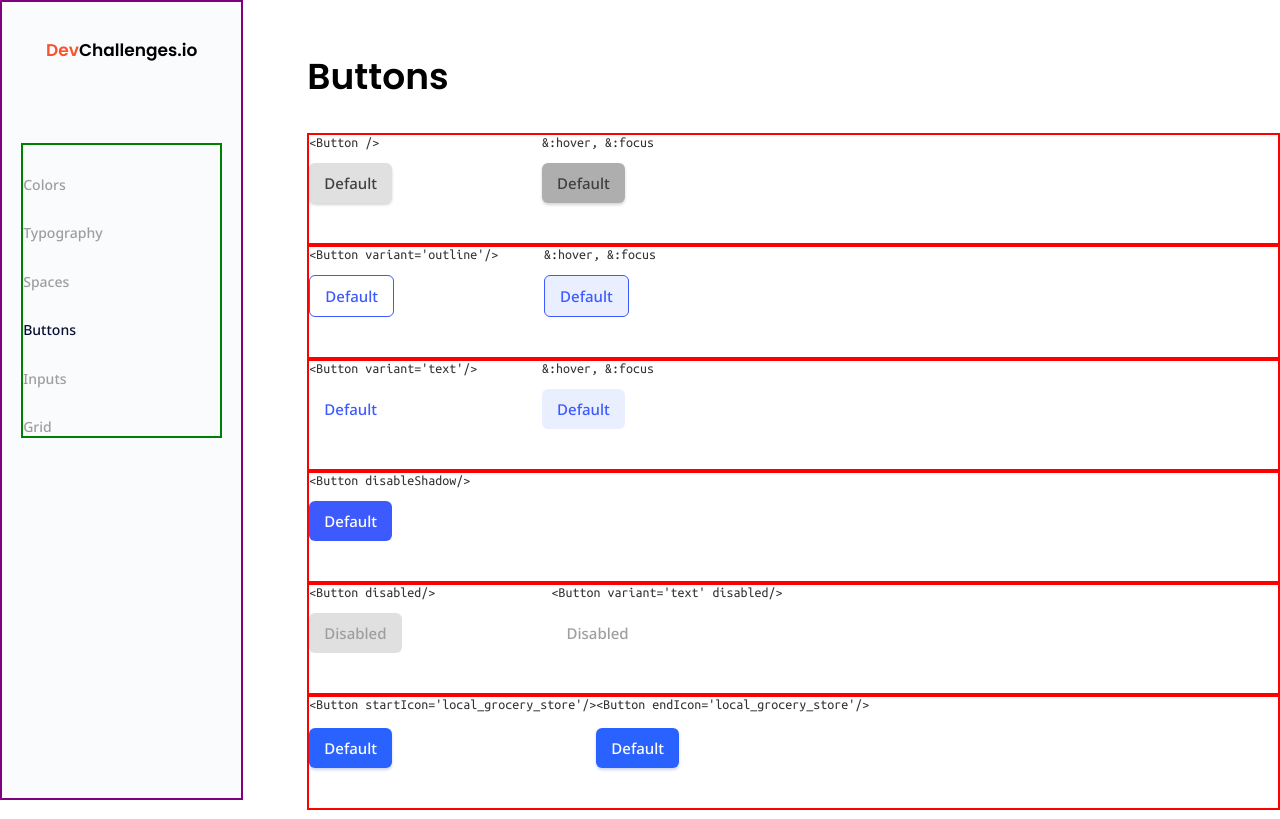
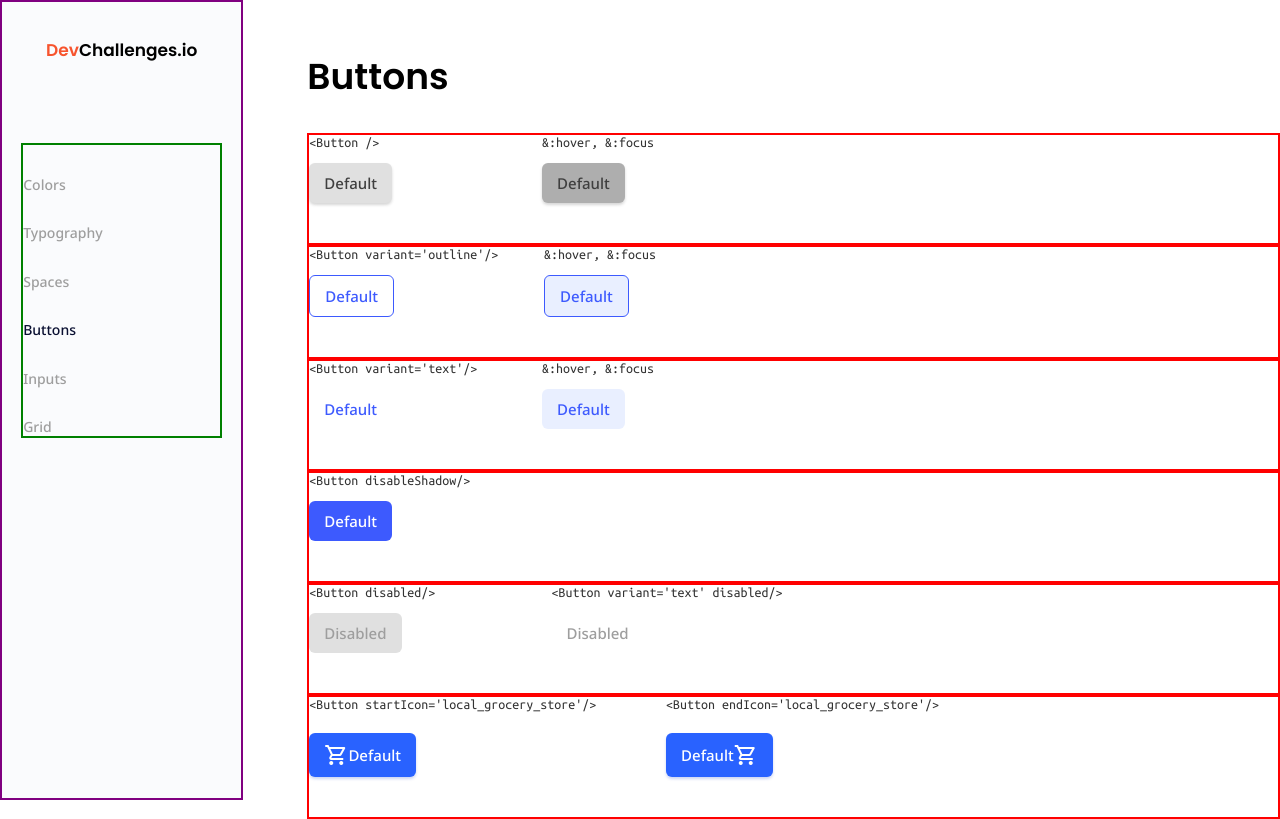
Before and after one commit to sidramwaseem/Button-Component, a React (Create React App) app: page / in a window 1280 px wide. Built offline with nearby package versions, Linux system fonts and the light colour scheme.

Commit message:
update button.jsx

```diff
--- a/src/components/Buttons/Buttons.jsx
+++ b/src/components/Buttons/Buttons.jsx
@@ -4,8 +4,26 @@ import "./Buttons.css";
 function Buttons(props) {
   return (
     <aside>
-    <p className="btn-head">{props.text}</p>
-      <button style={{backgroundColor:props.bgColor, color:props.color, border:props.border,boxShadow:props.boxShadow}}>{props.btnText}</button>
+      <p className="btn-head">{props.text}</p>
+      <button
+        className={props.class}
+        style={{
+          backgroundColor: props.bgColor,
+          color: props.color,
+          border: props.border,
+          boxShadow: props.boxShadow,
+          cursor: props.cursor,
+        }}
+      >
+        {" "}
+        {props.startIcon && (
+          <span className="material-symbols-outlined">{props.startIcon}</span>
+        )}
+        {props.btnText}
+        {props.endIcon && (
+          <span className="material-symbols-outlined">{props.endIcon}</span>
+        )}
+      </button>
     </aside>
   );
 }
```
